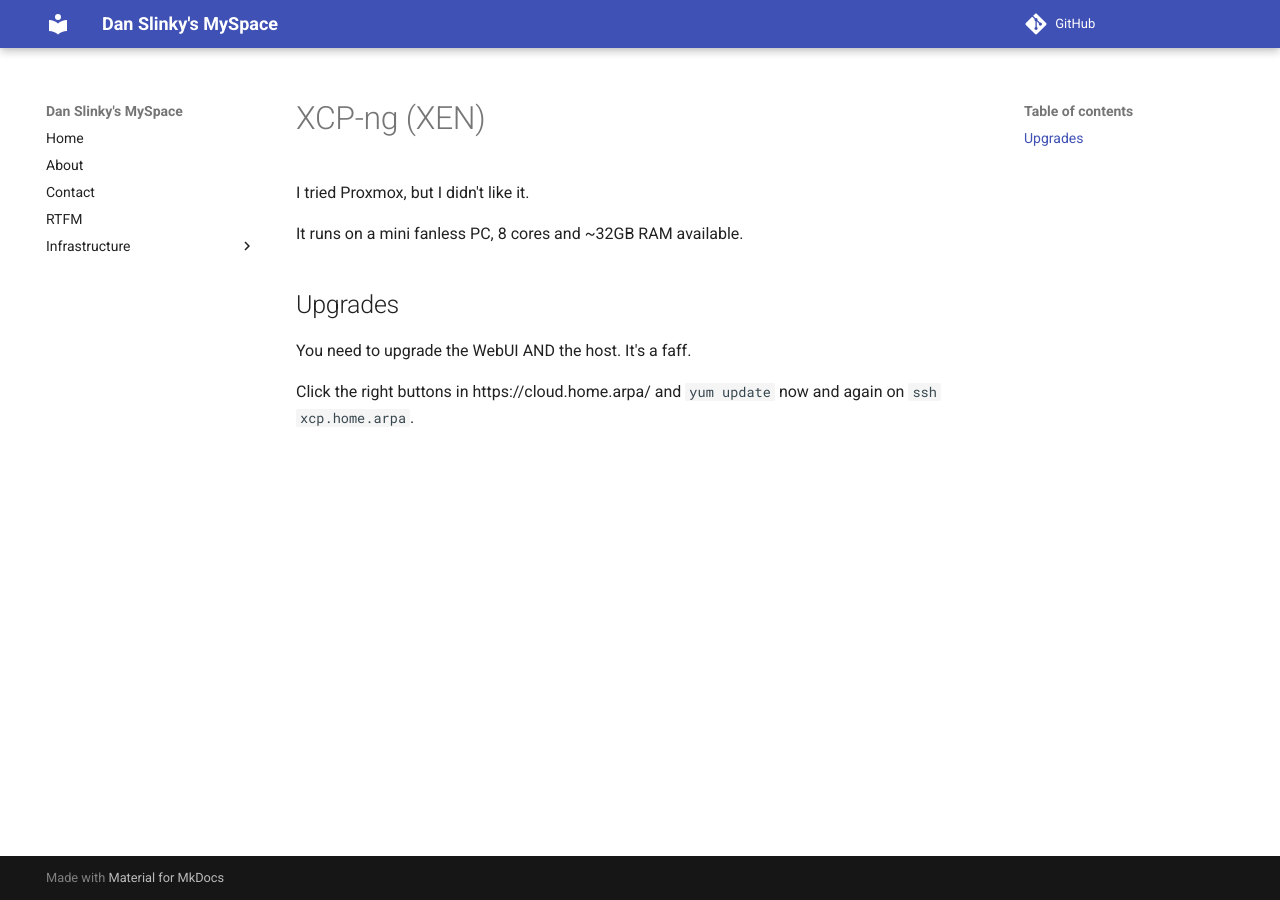
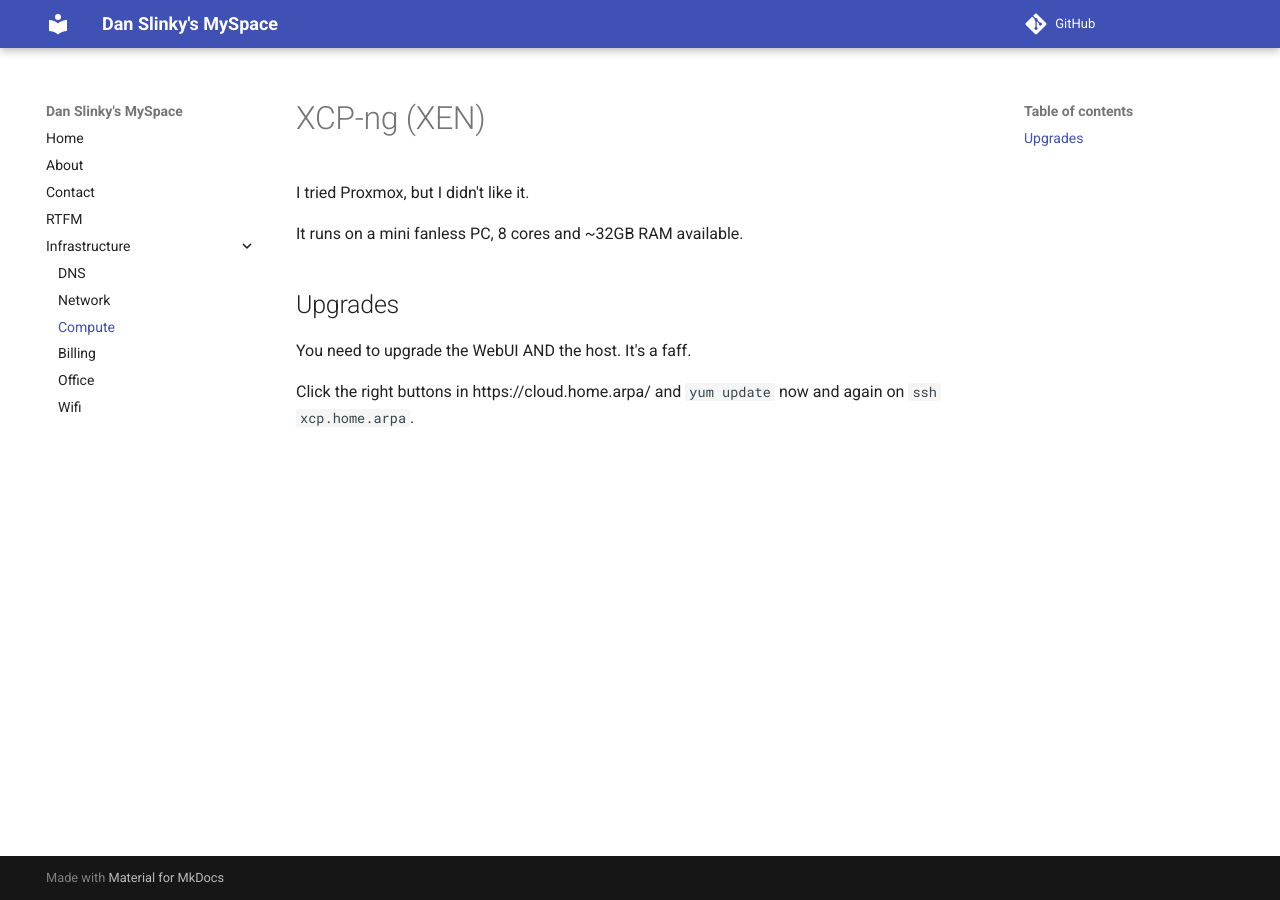
Before and after one commit to danslinky/danslinky.co.uk, an MkDocs documentation site: the page built from docs/xcp-ng.md, in a window 1280 px wide. Built offline with MkDocs 1.6.1 and Material for MkDocs 9.7.7, drawn with Linux system fonts in a browser that asks for light colours; comment, search, counter and statistics services are not loaded.

Commit message:
Update infrastructure

```diff
--- a/mkdocs.yml
+++ b/mkdocs.yml
@@ -8,7 +8,12 @@
   - Contact: contact.md
   - RTFM: rtfm.md
   - Infrastructure:
-    - Router: opnsense.md
+    - DNS: dns.md
+    - Network: opnsense.md
+    - Compute: xcp-ng.md
+    - Billing: billing.md
+    - Office: office.md
+    - Wifi: wireless.md
 theme:
   name: material
 plugins:
```
